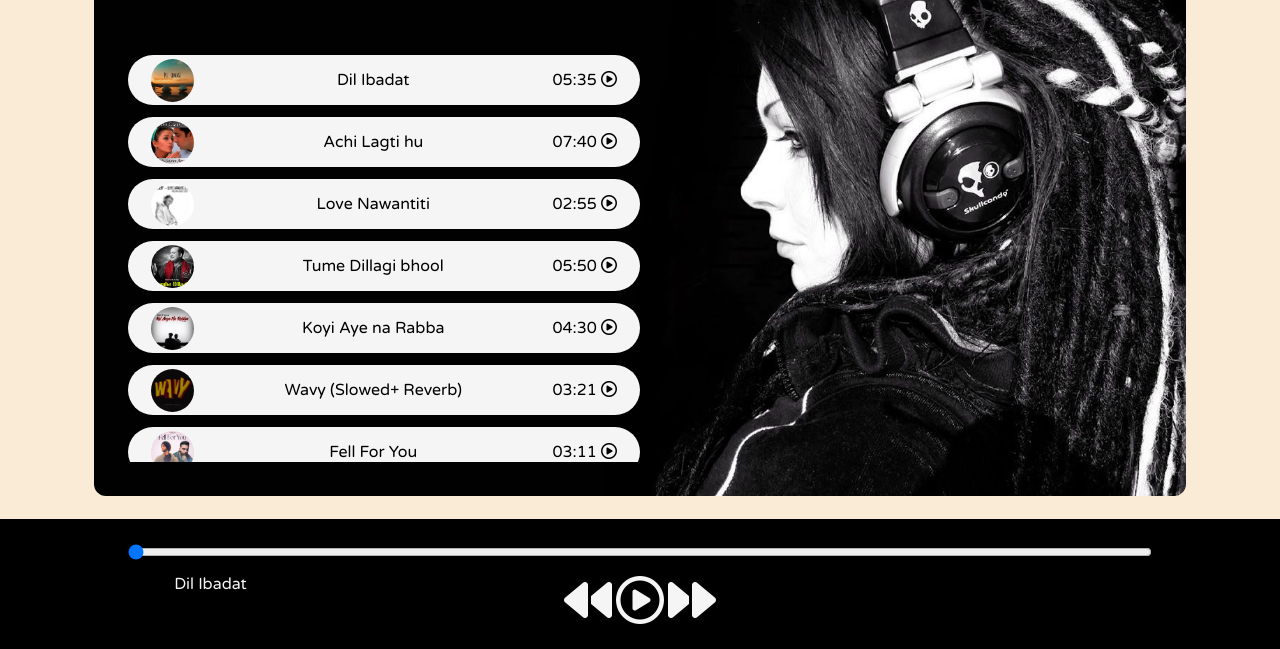
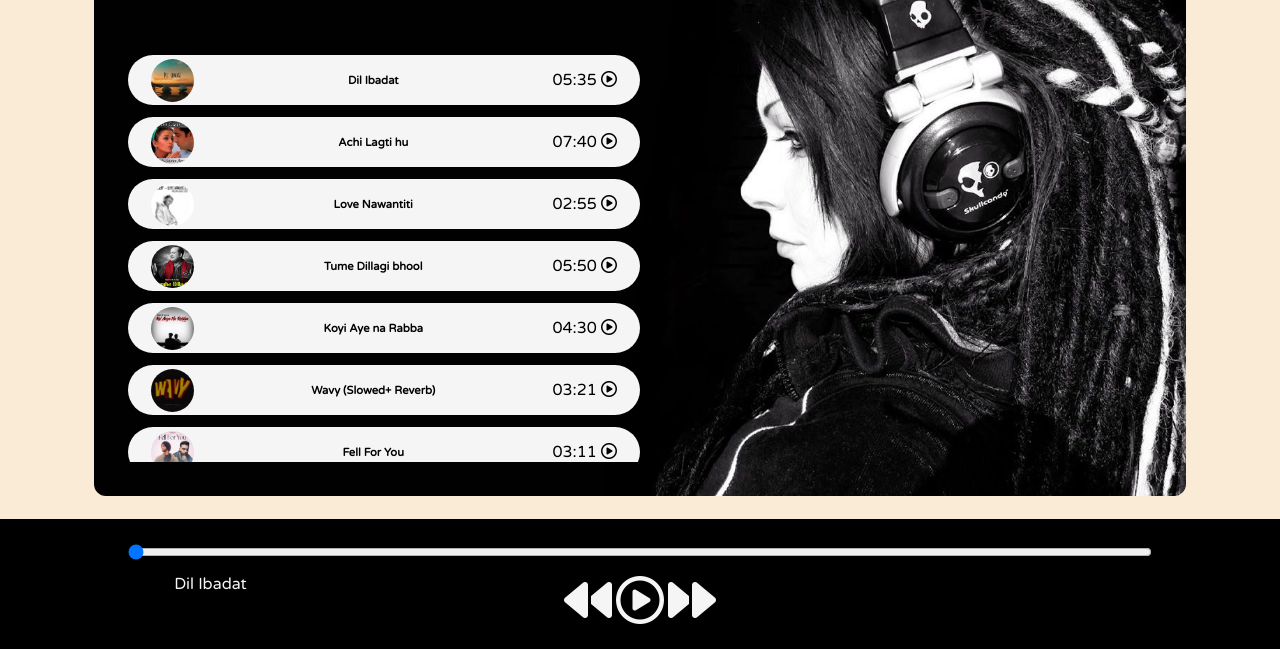
Before and after one commit to fariskhan20699/spotify-clone, a plain HTML site: page index.html in a window 1280 px wide. Shown: the part 203-852 px from the top of the page. Drawn offline with Linux system fonts and the light colour scheme.

Commit message:
adjust the font-size

```diff
--- a/style.css
+++ b/style.css
@@ -106,6 +106,11 @@ nav ul li a{
 
 .song-item-container::-webkit-scrollbar{
     display: none;
+}
+
+.song-name{
+    font-size:0.7rem;
+    font-weight: bold;
 }
 
 #myProgress{
```
